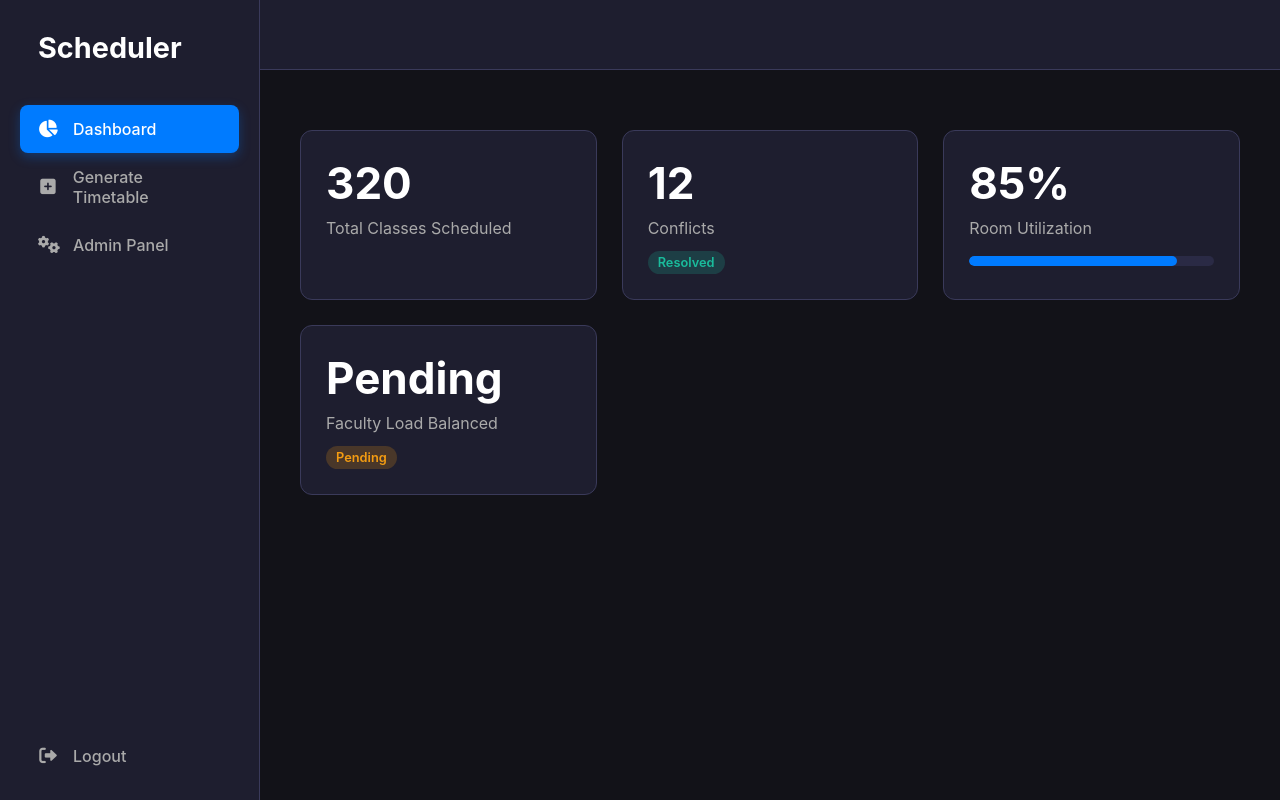
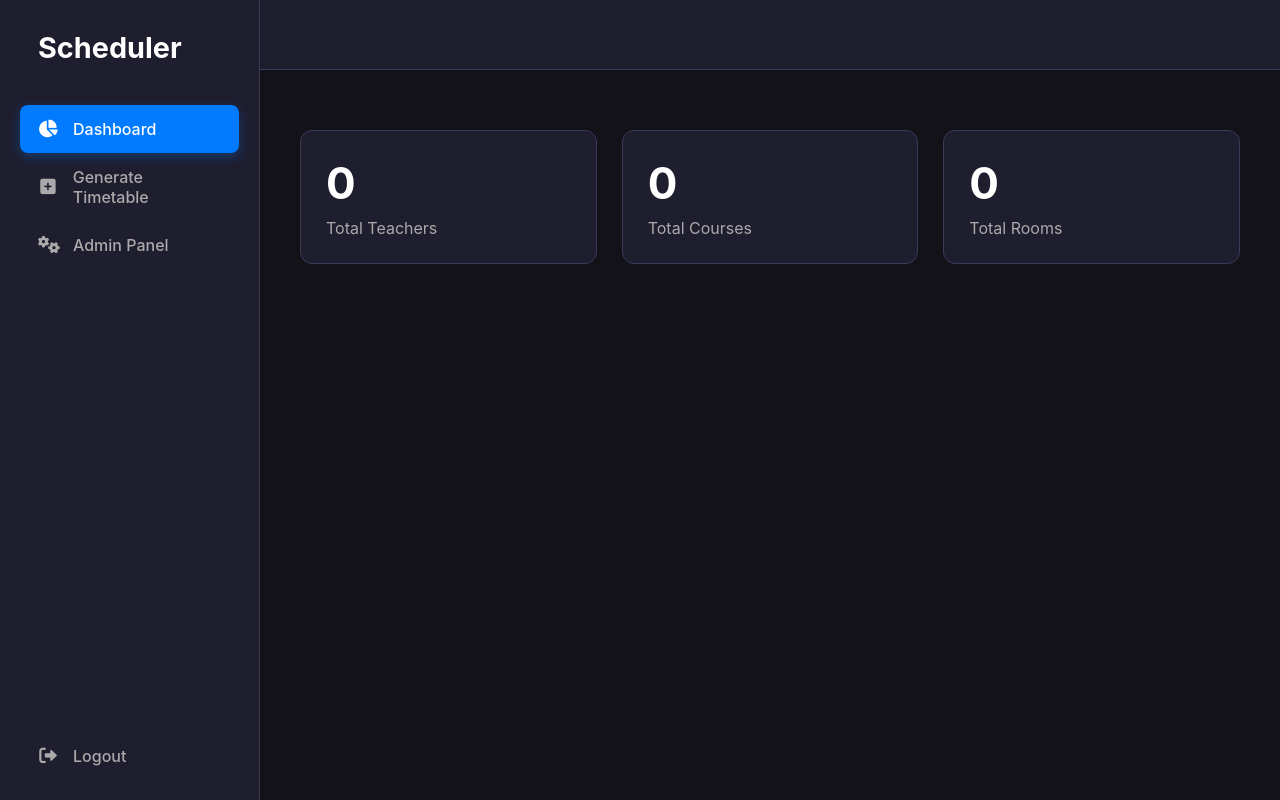
Before and after one commit to khan-debug/smartScheduler, a Flask app: page /dashboard in a window 1280 px wide. Run offline with Flask 3, Linux system fonts and the light colour scheme; the visitor is signed in with stand-in values (Sample User, id 1).

Commit message:
Feat: Redesign dashboard and remove faculty management
- Redesigned the dashboard to display total counts for teachers, courses, and rooms.
- Removed 'Manage Faculty' functionality from the admin panel, including its button, routes, and associated logic.

```diff
--- a/app.py
+++ b/app.py
@@ -7,7 +7,6 @@ app = Flask(__name__)
 app.secret_key = os.urandom(24)
 
 users = []
-faculty = []
 rooms = []
 courses = []
 
@@ -51,7 +50,10 @@ def logout():
 @app.route("/dashboard")
 @login_required
 def dashboard():
-    return render_template("dashboard.html", active_page="dashboard")
+    teacher_count = len(users)
+    course_count = len(courses)
+    room_count = len(rooms)
+    return render_template("dashboard.html", active_page="dashboard", teacher_count=teacher_count, course_count=course_count, room_count=room_count)
 
 # Route for Generate Timetable
 @app.route("/generate")
@@ -134,121 +136,8 @@ def manage_users():
         ],
     )
 
-@app.route("/manage_faculty")
-@login_required
-def manage_faculty():
-    return render_template(
-        "management.html",
-        header_title="Manage Faculty",
-        item_name="Faculty",
-        add_url="/add_faculty",
-        get_url="/get_faculty",
-        form_fields=[
-            {"name": "username", "label": "Username", "type": "text", "table_display": True, "form_display": True},
-            {"name": "subject", "label": "Subject", "type": "text", "table_display": True, "form_display": True},
-        ],
-    )
-
-@app.route("/get_faculty", methods=["GET"])
-@login_required
-def get_faculty():
-    return {"items": faculty}
-
-@app.route("/add_faculty", methods=["POST"])
-@login_required
-def add_faculty():
-    data = request.get_json()
-    faculty.append(data)
-    return {"success": True}
-
-@app.route("/manage_rooms")
-@login_required
-def manage_rooms():
-    return render_template(
-        "management.html",
-        header_title="Manage Rooms",
-        item_name="Room",
-        add_url="/add_room",
-        get_url="/get_rooms",
-        form_fields=[
-            {"name": "room_number", "label": "Room Number", "type": "text", "table_display": True, "form_display": True},
-            {"name": "type", "label": "Type", "type": "select", "options": ["Lab", "Lecture Hall"], "table_display": True, "form_display": True},
-            {"name": "floor_number", "label": "Floor Number", "table_display": True, "form_display": False},
-        ],
-    )
-
-
-def _extract_floor_from_room_number(room_number_str):
-    try:
-        # Ensure room_number_str is treated as a string
-        room_number_str = str(room_number_str)
-        if len(room_number_str) > 2:
-            return room_number_str[:-2]
-        else:
-            return "" # Or handle as error/unknown
-    except (ValueError, TypeError):
-        return "" # Handle cases where conversion to string fails
-
-
-@app.route("/get_rooms", methods=["GET"])
-@login_required
-def get_rooms():
-    rooms_with_floor = []
-    for room in rooms:
-        room_data = room.copy()
-        room_number_str = room_data.get("room_number", "")
-        room_data["floor_number"] = _extract_floor_from_room_number(room_number_str)
-        rooms_with_floor.append(room_data)
-    return {"items": rooms_with_floor}
-
-@app.route("/add_room", methods=["POST"])
-@login_required
-def add_room():
-    data = request.get_json()
-    rooms.append(data)
-    return {"success": True}
-
-@app.route("/manage_courses")
-@login_required
-def manage_courses():
-    return render_template(
-        "management.html",
-        header_title="Manage Courses",
-        item_name="Course",
-        add_url="/add_course",
-        get_url="/get_courses",
-        form_fields=[
-            {"name": "course_name", "label": "Course Name", "type": "text", "table_display": True, "form_display": True},
-            {"name": "credit_hour", "label": "Credit Hour", "type": "select", "options": ["1", "3"], "table_display": True, "form_display": True},
-            {"name": "section_code", "label": "Section Code", "type": "text", "table_display": True, "form_display": True},
-        ],
-    )
-
-@app.route("/get_courses", methods=["GET"])
-@login_required
-def get_courses():
-    return {"items": courses}
-
-@app.route("/add_course", methods=["POST"])
-@login_required
-def add_course():
-    data = request.get_json()
-    courses.append(data)
-    return {"success": True}
-
-@app.route("/view_timetable")
-@login_required
-def view_timetable():
-    return render_template("selectFloor.html", active_page="view_timetable")
-
-@app.route("/view_timetable/<int:floor_number>")
-@login_required
-def view_timetable_floor(floor_number):
-    return render_template("viewTimetable.html", floor_number=floor_number, active_page="view_timetable")
-
 data_stores = {
     "user": users,
-    "faculty": faculty,
     "room": rooms,
     "course": courses,
 }
--- a/templates/adminPanel.html
+++ b/templates/adminPanel.html
@@ -4,7 +4,6 @@
 
 {% block content %}
 <div class="admin-menu">
-    <button class="admin-menu-button" onclick="window.location.href='{{ url_for('manage_faculty') }}'">Manage Faculty</button>
     <button class="admin-menu-button" onclick="window.location.href='{{ url_for('manage_courses') }}'">Manage Courses</button>
     <button class="admin-menu-button" onclick="window.location.href='{{ url_for('manage_rooms') }}'">Manage Rooms</button>
     <button class="admin-menu-button" onclick="window.location.href='{{ url_for('view_timetable') }}'">View Timetables</button>
--- a/templates/dashboard.html
+++ b/templates/dashboard.html
@@ -4,31 +4,19 @@
 
 {% block content %}
 <div class="stats-grid">
-
     <div class="stat-card">
-        <span class="stat-card-number">320</span>
-        <span class="stat-card-label">Total Classes Scheduled</span>
+        <span class="stat-card-number">{{ teacher_count }}</span>
+        <span class="stat-card-label">Total Teachers</span>
     </div>
 
     <div class="stat-card">
-        <span class="stat-card-number">12</span>
-        <span class="stat-card-label">Conflicts</span>
-        <span class="stat-card-badge resolved">Resolved</span>
+        <span class="stat-card-number">{{ course_count }}</span>
+        <span class="stat-card-label">Total Courses</span>
     </div>
 
     <div class="stat-card">
-        <span class="stat-card-number">85%</span>
-        <span class="stat-card-label">Room Utilization</span>
-        <div class="progress-bar-container">
-            <div class="progress-bar" style="width: 85%;"></div>
-        </div>
+        <span class="stat-card-number">{{ room_count }}</span>
+        <span class="stat-card-label">Total Rooms</span>
     </div>
-
-    <div class="stat-card">
-        <span class="stat-card-number">Pending</span>
-        <span class="stat-card-label">Faculty Load Balanced</span>
-        <span class="stat-card-badge pending">Pending</span>
-    </div>
-
 </div>
 {% endblock %}
```
